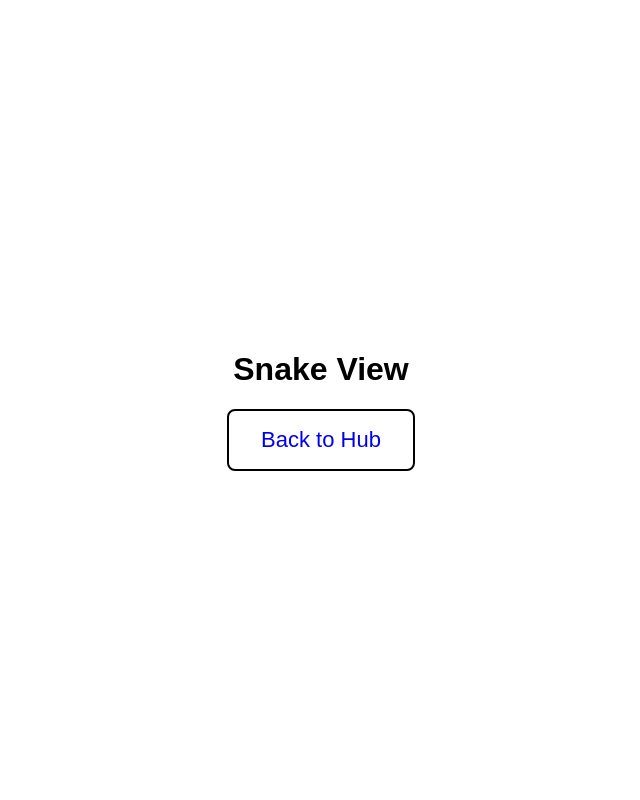
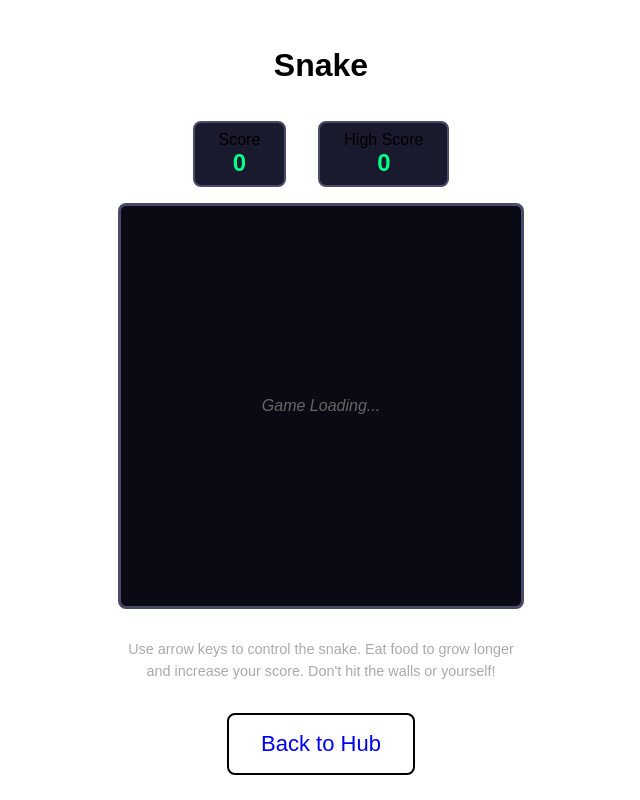
Before and after one commit to sloandjw/cis-1512, a plain HTML site: page games/snake.html in a window 1280 px wide. Shown: the whole page, without its empty margins (319-959 px from the left). Drawn offline with Linux system fonts and the light colour scheme.

Commit message:
updated snake screen

```diff
--- a/games/snake.html
+++ b/games/snake.html
@@ -1,15 +1,85 @@
 <!doctype html>
 <html lang="en">
 <head>
-  <meta charset="utf-8">
-  <title>ArcadeHub</title>
-  <link rel="stylesheet" href="../styles.css">
+    <meta charset="utf-8">
+    <title>ArcadeHub - Snake</title>
+    <link rel="stylesheet" href="../styles.css">
+    <style>
+        .game-container {
+            display: flex;
+            flex-direction: column;
+            align-items: center;
+            gap: 1rem;
+            padding: 1rem;
+        }
+
+        .score-row {
+            display: flex;
+            gap: 2rem;
+        }
+
+        .score-box {
+            background: #1a1a2e;
+            border: 2px solid #4a4a6a;
+            border-radius: 8px;
+            padding: 0.5rem 1.5rem;
+            text-align: center;
+        }
+
+        .score-box span {
+            display: block;
+            font-size: 1.5rem;
+            font-weight: bold;
+            color: #00ff88;
+        }
+
+        .game-screen {
+            width: 400px;
+            height: 400px;
+            background: #0a0a15;
+            border: 3px solid #4a4a6a;
+            border-radius: 8px;
+            display: grid;
+            place-items: center;
+            color: #666;
+            font-style: italic;
+        }
+
+        .game-description {
+            max-width: 400px;
+            text-align: center;
+            color: #aaa;
+            font-size: 0.9rem;
+            line-height: 1.5;
+        }
+    </style>
 </head>
 <body class="centered">
+    <h1>Snake</h1>
 
-  <h1>Snake View</h1>
+    <div class="game-container">
+        <div class="score-row">
+            <div class="score-box">
+                Score
+                <span id="current-score">0</span>
+            </div>
+            <div class="score-box">
+                High Score
+                <span id="high-score">0</span>
+            </div>
+        </div>
 
-  <a href="../hub.html" class="button">Back to Hub</a>
+        <div class="game-screen" id="game-canvas">
+            <!-- Future canvas/game grid goes here -->
+            Game Loading...
+        </div>
 
+        <p class="game-description">
+            Use arrow keys to control the snake. Eat food to grow longer
+            and increase your score. Don't hit the walls or yourself!
+        </p>
+    </div>
+
+    <a href="../hub.html" class="button">Back to Hub</a>
 </body>
 </html>
```
